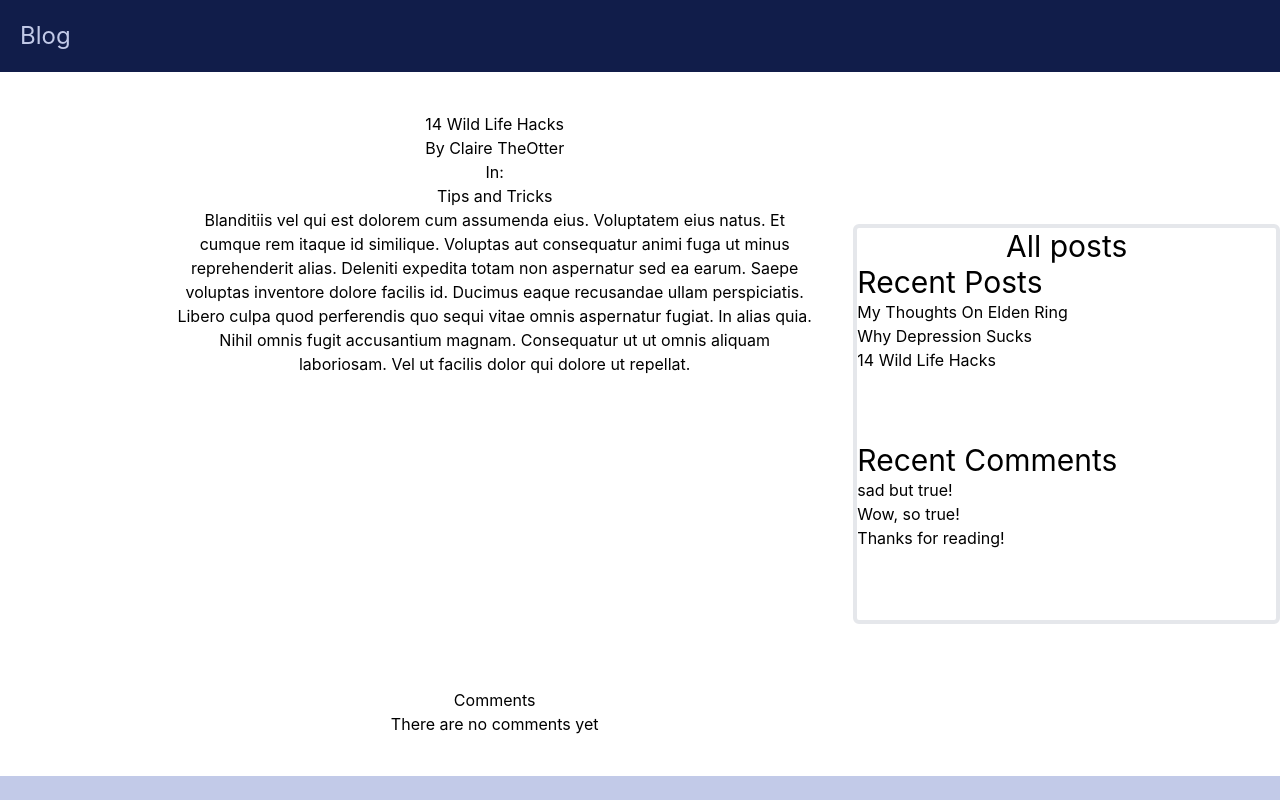
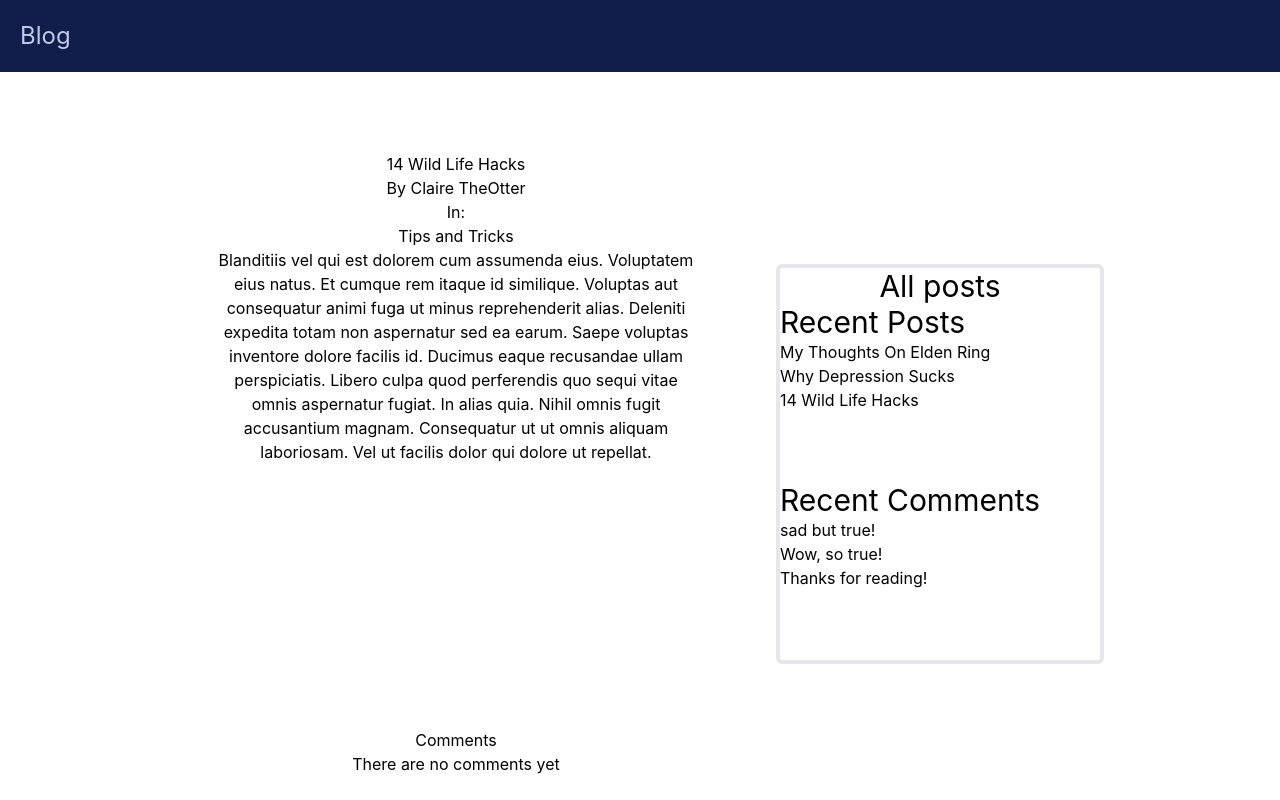
Before and after one commit to DeadpanCakes/BlogFrontEnd, a React (Create React App) app: page /posts/487013701 in a window 1280 px wide. Shown: the top 800 px of the page. Built offline with nearby package versions, Linux system fonts and the light colour scheme.

Commit message:
added some padding around post

```diff
--- a/src/components/posts/Post.js
+++ b/src/components/posts/Post.js
@@ -11,7 +11,7 @@ const Post = () => {
     return post._id.toString() === postid;
   });
 
-  const containerStyle = "grid grid-cols-3 items-center";
+  const containerStyle = "grid grid-cols-3 items-center p-10 pr-44 gap-10";
   const mainStyle = "col-span-2 p-10 pl-44 self-end"
   return (
     <div className={containerStyle}>
```
